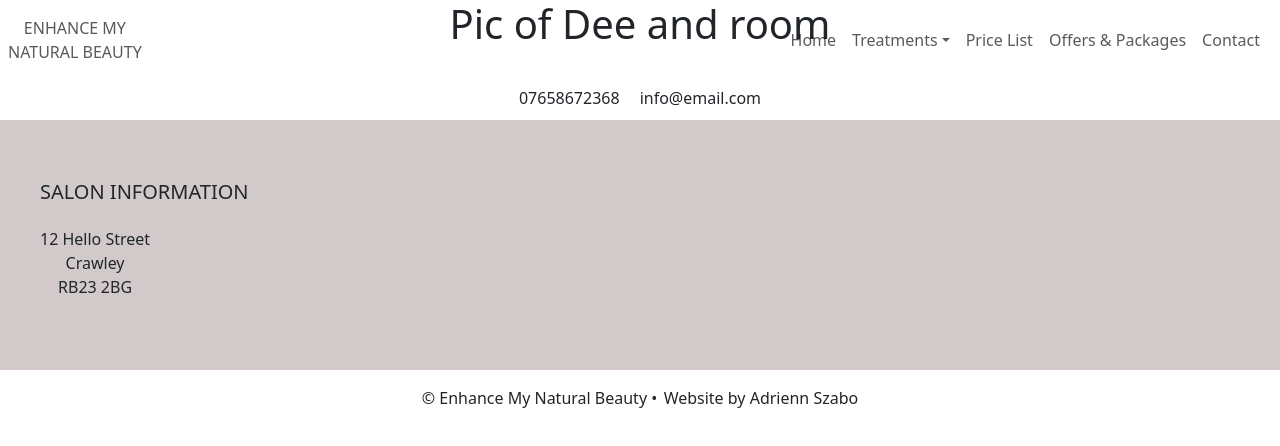
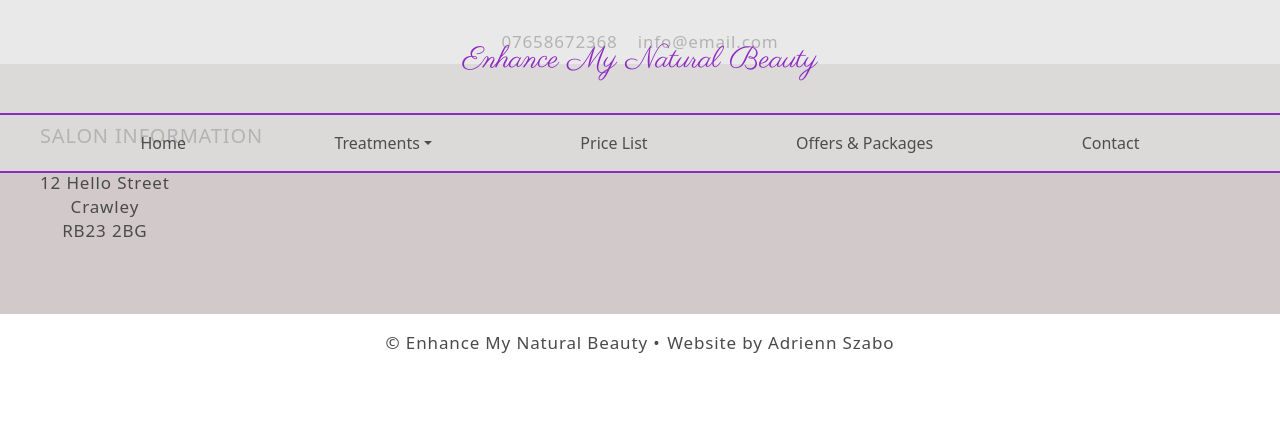
Before and after one commit to aszab1/beauty-page, a React (Vite) app: page / in a window 1280 px wide. Shown: the top 446 px of the page. Built offline with nearby package versions, Linux system fonts and the light colour scheme.

Commit message:
started on designing the Nav

```diff
--- a/index.html
+++ b/index.html
@@ -5,6 +5,7 @@
     <link rel="icon" type="image/svg+xml" href="/vite.svg" />
     <meta name="viewport" content="width=device-width, initial-scale=1.0" />
     <title>Enhance My Natural Beauty</title>
+    <link href="https://fonts.googleapis.com/css2?family=Parisienne&display=swap" rel="stylesheet">
   </head>
   <body>
     <div id="root"></div>
--- a/src/components/Home.jsx
+++ b/src/components/Home.jsx
@@ -3,7 +3,7 @@ export default function Home(){
 
   return(
     <>
-    <h1>Pic of Dee and room</h1>
+
       </>
   )
 }
--- a/src/components/Nav.jsx
+++ b/src/components/Nav.jsx
@@ -1,8 +1,7 @@
 import Container from 'react-bootstrap/Container'
-import Nav from 'react-bootstrap/Nav'
-import Navbar from 'react-bootstrap/Navbar'
-import { NavDropdown, Dropdown, Button, ButtonGroup } from 'react-bootstrap'
+import { Nav, Navbar, NavDropdown, Dropdown, Button, ButtonGroup } from 'react-bootstrap'
 import { Link } from 'react-router-dom'
+import './Nav'
 
 
 export default function NavBar() {
@@ -10,11 +9,12 @@ export default function NavBar() {
   return (
     <>
     <Navbar className='navbar' fixed='top' expand='lg'>
-        <Container fluid style={{ paddingLeft: 0 }}>
-          <Nav className="me-auto">
-            <Nav.Link as={Link} to='/'>ENHANCE MY <br/>NATURAL BEAUTY</Nav.Link>
+        <Container className='d-flex flex-column' fluid>
+          <Nav className="w-100 justify-content-center">
+            <Nav.Link className='enhance-text' as={Link} to='/'>Enhance My Natural Beauty</Nav.Link>
           </Nav>
-          <Nav className='nav-links'>
+          <div className='divider'></div>
+          <Nav className="nav-links w-100 justify-content-evenly">
             <Nav.Link as={Link} to='/'>Home</Nav.Link>
 
             <NavDropdown title="Treatments" id="treatments-dropdown">
--- a/src/styles/components/Footer.scss
+++ b/src/styles/components/Footer.scss
@@ -1,11 +1,13 @@
 .footer {
+  position: relative;
+  bottom: 0;
   text-align: center;
   padding: 20px 0;
 
   // color: #4a4a4a;
-  bottom: 0;
   width: 100%;
-  margin: 0;
+  margin: -1px 0;
+  margin-top: auto;
   height: 50px;
 }
 
--- /dev/null
+++ b/src/styles/components/Nav.scss
@@ -0,0 +1,40 @@
+.navbar{
+  // background-color:#E8E8E8;
+  background-color: rgba(224, 224, 224, 0.7);
+  border-bottom: 2px solid #8d2bc0;
+  margin: 0;
+  padding: 0;
+}
+
+div.d-flex.flex-column {
+  padding: 0;
+}
+
+.nav-links{
+  margin: 0.5em;
+}
+
+a.enhance-text {
+  color: #8d2bc0;
+  font-family: "Parisienne", cursive;
+  font-weight: 400;
+  font-style: normal;
+  font-size: 30px;
+}
+
+a.enhance-text:hover {
+  color: #6a04a1;
+  cursor: pointer;
+}
+
+a.enhance-text.nav-link{
+  padding: 1em 0;
+}
+
+.divider {
+  height: 2px;
+  background-color: #8d2bc0;
+  width: 100%;
+  padding: 0;
+  margin: 0;
+}
--- a/src/styles/global/base.scss
+++ b/src/styles/global/base.scss
@@ -6,14 +6,17 @@ body {
   margin: 0;
 }
 
-// main {
-//   font-size: 16px;
-//   font-family: "Inter", sans-serif;
-//   letter-spacing: 0.5px;
-//   color: #4a4a4a;
-//   font-weight: 500;
+main {
+  font-size: 17px;
+  // font-family: "Inter", sans-serif;
+  color: #4a4a4a;
+  font-optical-sizing: auto;
+  color: #4a4a4a;
+  letter-spacing: 0.05em;
+  line-height: 1.4;
+  font-weight: 500;
 
-// }
+}
 
 #root {
   display: flex;
--- a/src/styles/main.scss
+++ b/src/styles/main.scss
@@ -5,3 +5,4 @@
 @import './components/Microneedling.scss';
 @import './components/JellyMasks.scss';
 @import './components/ChemicalPeels.scss';
+@import './components/Nav.scss';
```
